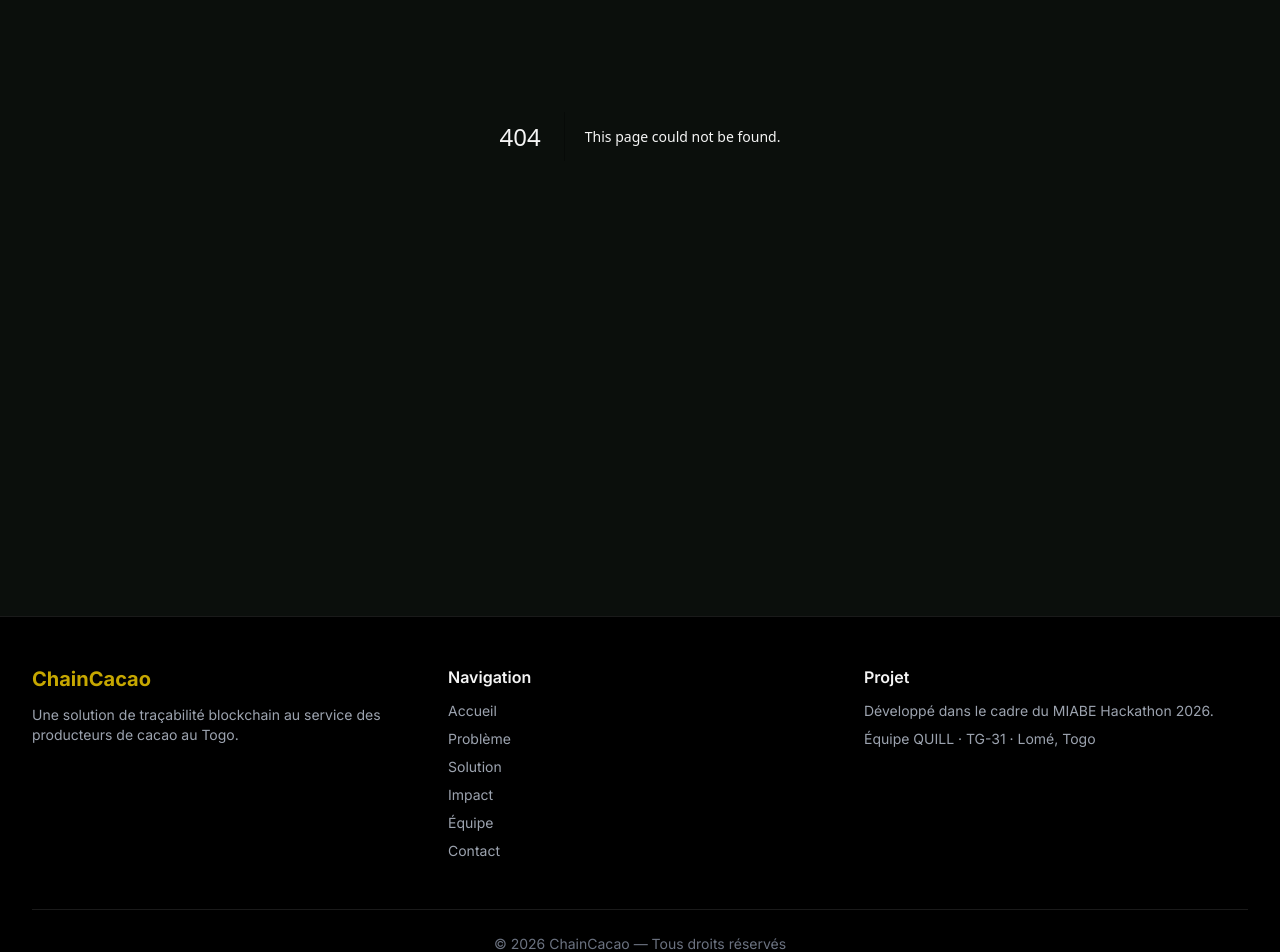
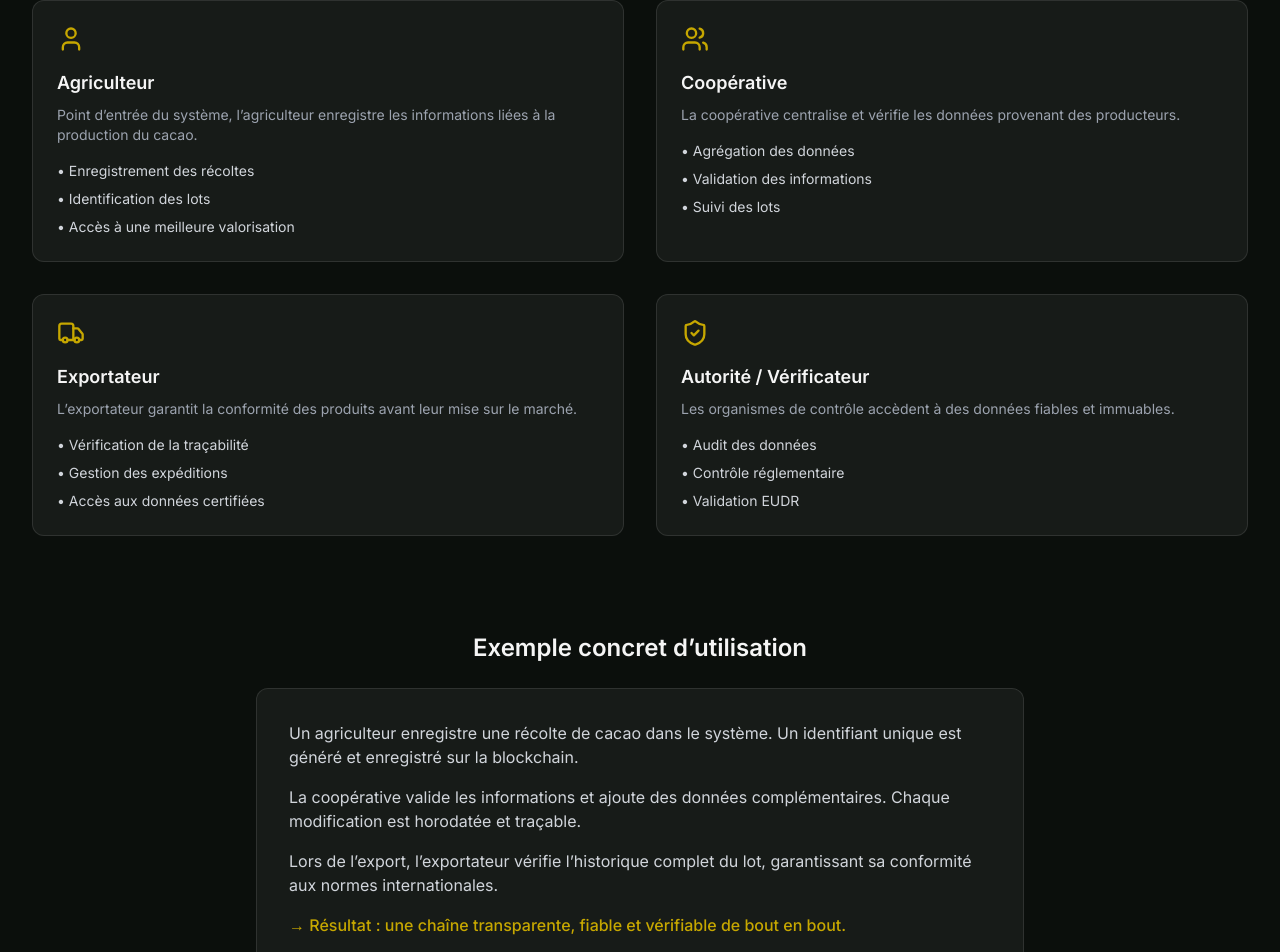
Before and after one commit to Billy-Crawford/site-chainCacao, a Next.js app: page /acteurs in a window 1280 px wide. Before the commit this address had no page. Shown: the part 328-1280 px from the top of the page. Built offline with nearby package versions, Linux system fonts and the light colour scheme.

Commit message:
contact - acteurs

```diff
--- /dev/null
+++ b/app/acteurs/page.tsx
@@ -0,0 +1,165 @@
+import Container from "@/components/shared/Container"
+import { User, Users, Truck, ShieldCheck } from "lucide-react"
+import Link from "next/link"
+
+export default function ActeursPage() {
+  return (
+    <main className="py-20">
+      <Container>
+
+        {/* 🧠 HEADER */}
+        <div className="mb-20 text-center">
+          <h1 className="text-4xl font-bold mb-4">
+            Les acteurs de l’écosystème ChainCacao
+          </h1>
+          <p className="text-gray-400 max-w-3xl mx-auto">
+            ChainCacao connecte tous les acteurs de la filière cacao dans un
+            système unifié, transparent et sécurisé, où chaque interaction est
+            tracée et vérifiable.
+          </p>
+        </div>
+
+        {/* 👥 ACTEURS */}
+        <div className="grid md:grid-cols-2 gap-8 mb-24">
+
+          {/* Agriculteur */}
+          <div className="bg-white/5 border border-white/10 rounded-xl p-6 hover:border-secondary transition">
+            <User className="text-secondary mb-4" size={28} />
+            <h3 className="font-semibold text-lg mb-2">Agriculteur</h3>
+
+            <p className="text-gray-400 text-sm mb-4">
+              Point d’entrée du système, l’agriculteur enregistre les informations
+              liées à la production du cacao.
+            </p>
+
+            <ul className="text-sm text-gray-300 space-y-2">
+              <li>• Enregistrement des récoltes</li>
+              <li>• Identification des lots</li>
+              <li>• Accès à une meilleure valorisation</li>
+            </ul>
+          </div>
+
+          {/* Coopérative */}
+          <div className="bg-white/5 border border-white/10 rounded-xl p-6 hover:border-secondary transition">
+            <Users className="text-secondary mb-4" size={28} />
+            <h3 className="font-semibold text-lg mb-2">Coopérative</h3>
+
+            <p className="text-gray-400 text-sm mb-4">
+              La coopérative centralise et vérifie les données provenant des producteurs.
+            </p>
+
+            <ul className="text-sm text-gray-300 space-y-2">
+              <li>• Agrégation des données</li>
+              <li>• Validation des informations</li>
+              <li>• Suivi des lots</li>
+            </ul>
+          </div>
+
+          {/* Exportateur */}
+          <div className="bg-white/5 border border-white/10 rounded-xl p-6 hover:border-secondary transition">
+            <Truck className="text-secondary mb-4" size={28} />
+            <h3 className="font-semibold text-lg mb-2">Exportateur</h3>
+
+            <p className="text-gray-400 text-sm mb-4">
+              L’exportateur garantit la conformité des produits avant leur mise sur le marché.
+            </p>
+
+            <ul className="text-sm text-gray-300 space-y-2">
+              <li>• Vérification de la traçabilité</li>
+              <li>• Gestion des expéditions</li>
+              <li>• Accès aux données certifiées</li>
+            </ul>
+          </div>
+
+          {/* Vérificateur */}
+          <div className="bg-white/5 border border-white/10 rounded-xl p-6 hover:border-secondary transition">
+            <ShieldCheck className="text-secondary mb-4" size={28} />
+            <h3 className="font-semibold text-lg mb-2">Autorité / Vérificateur</h3>
+
+            <p className="text-gray-400 text-sm mb-4">
+              Les organismes de contrôle accèdent à des données fiables et immuables.
+            </p>
+
+            <ul className="text-sm text-gray-300 space-y-2">
+              <li>• Audit des données</li>
+              <li>• Contrôle réglementaire</li>
+              <li>• Validation EUDR</li>
+            </ul>
+          </div>
+
+        </div>
+
+        {/* 🔄 SCÉNARIO RÉEL */}
+        <section className="mb-24">
+          <h2 className="text-2xl font-semibold mb-6 text-center">
+            Exemple concret d’utilisation
+          </h2>
+
+          <div className="bg-white/5 border border-white/10 rounded-xl p-8 text-gray-300 max-w-3xl mx-auto space-y-4">
+            <p>
+              Un agriculteur enregistre une récolte de cacao dans le système.
+              Un identifiant unique est généré et enregistré sur la blockchain.
+            </p>
+
+            <p>
+              La coopérative valide les informations et ajoute des données complémentaires.
+              Chaque modification est horodatée et traçable.
+            </p>
+
+            <p>
+              Lors de l’export, l’exportateur vérifie l’historique complet du lot,
+              garantissant sa conformité aux normes internationales.
+            </p>
+
+            <p className="text-secondary font-medium">
+              → Résultat : une chaîne transparente, fiable et vérifiable de bout en bout.
+            </p>
+          </div>
+        </section>
+
+        {/* 🎯 VALEUR */}
+        <section className="mb-20">
+          <h2 className="text-2xl font-semibold mb-6 text-center">
+            Valeur apportée par ChainCacao
+          </h2>
+
+          <div className="grid md:grid-cols-3 gap-6">
+
+            <div className="bg-white/5 border border-white/10 rounded-xl p-6 text-center">
+              <h3 className="font-semibold mb-2">Transparence</h3>
+              <p className="text-gray-400 text-sm">
+                Accès à des données fiables pour tous les acteurs.
+              </p>
+            </div>
+
+            <div className="bg-white/5 border border-white/10 rounded-xl p-6 text-center">
+              <h3 className="font-semibold mb-2">Réduction des fraudes</h3>
+              <p className="text-gray-400 text-sm">
+                Impossibilité de modifier les données enregistrées.
+              </p>
+            </div>
+
+            <div className="bg-white/5 border border-white/10 rounded-xl p-6 text-center">
+              <h3 className="font-semibold mb-2">Conformité</h3>
+              <p className="text-gray-400 text-sm">
+                Respect simplifié des réglementations internationales.
+              </p>
+            </div>
+
+          </div>
+        </section>
+
+        {/* 🚀 CTA */}
+        <div className="text-center">
+          <Link
+            href="/solution"
+            className="bg-secondary text-black px-6 py-3 rounded-lg font-medium hover:opacity-80 transition"
+          >
+            Voir comment fonctionne la solution
+          </Link>
+        </div>
+
+      </Container>
+    </main>
+  )
+}
--- a/app/contact/page.tsx
+++ /dev/null
@@ -1,50 +0,0 @@
-import Container from "@/components/shared/Container"
-import { Mail, Code, MapPin } from "lucide-react"
-
-export default function ContactPage() {
-  return (
-    <main className="py-20">
-      <Container>
-
-        <div className="mb-16">
-          <h1 className="text-4xl font-bold mb-4">
-            Contact & informations
-          </h1>
-          <p className="text-gray-400 max-w-2xl">
-            Pour toute question concernant le projet ChainCacao ou le MIABE Hackathon 2026,
-            vous pouvez nous contacter via les canaux ci-dessous.
-          </p>
-        </div>
-
-        <div className="grid md:grid-cols-3 gap-6 mb-16">
-
-          <div className="bg-white/5 border border-white/10 rounded-xl p-6 text-center hover:border-secondary transition">
-            <Mail className="mx-auto mb-4 text-secondary" />
-            <h3 className="font-semibold mb-2">Email</h3>
-            <p className="text-gray-400 text-sm">
-              chaincacao.team@gmail.com
-            </p>
-          </div>
-
-          <div className="bg-white/5 border border-white/10 rounded-xl p-6 text-center hover:border-secondary transition">
-            <Code className="mx-auto mb-4 text-secondary" />
-            <h3 className="font-semibold mb-2">GitHub</h3>
-            <p className="text-gray-400 text-sm">
-              github.com/chaincacao
-            </p>
-          </div>
-
-          <div className="bg-white/5 border border-white/10 rounded-xl p-6 text-center hover:border-secondary transition">
-            <MapPin className="mx-auto mb-4 text-secondary" />
-            <h3 className="font-semibold mb-2">Localisation</h3>
-            <p className="text-gray-400 text-sm">
-              Lomé, Togo — MIABE 2026
-            </p>
-          </div>
-
-        </div>
-
-      </Container>
-    </main>
-  )
-}
--- a/components/layout/Header.tsx
+++ b/components/layout/Header.tsx
@@ -12,10 +12,10 @@ export default function Header() {
   const navLinks = [
     { name: "Accueil", href: "/" },
     { name: "Problème", href: "/probleme" },
-    { name: "Solution", href: "/solution" },
+    // { name: "Solution", href: "/solution" },
     { name: "Impact", href: "/impact" },
     { name: "Équipe", href: "/equipe" },
-    { name: "Contact", href: "/contact" },
+    { name: "Acteurs", href: "/acteurs" },
   ]
 
   return (
```
